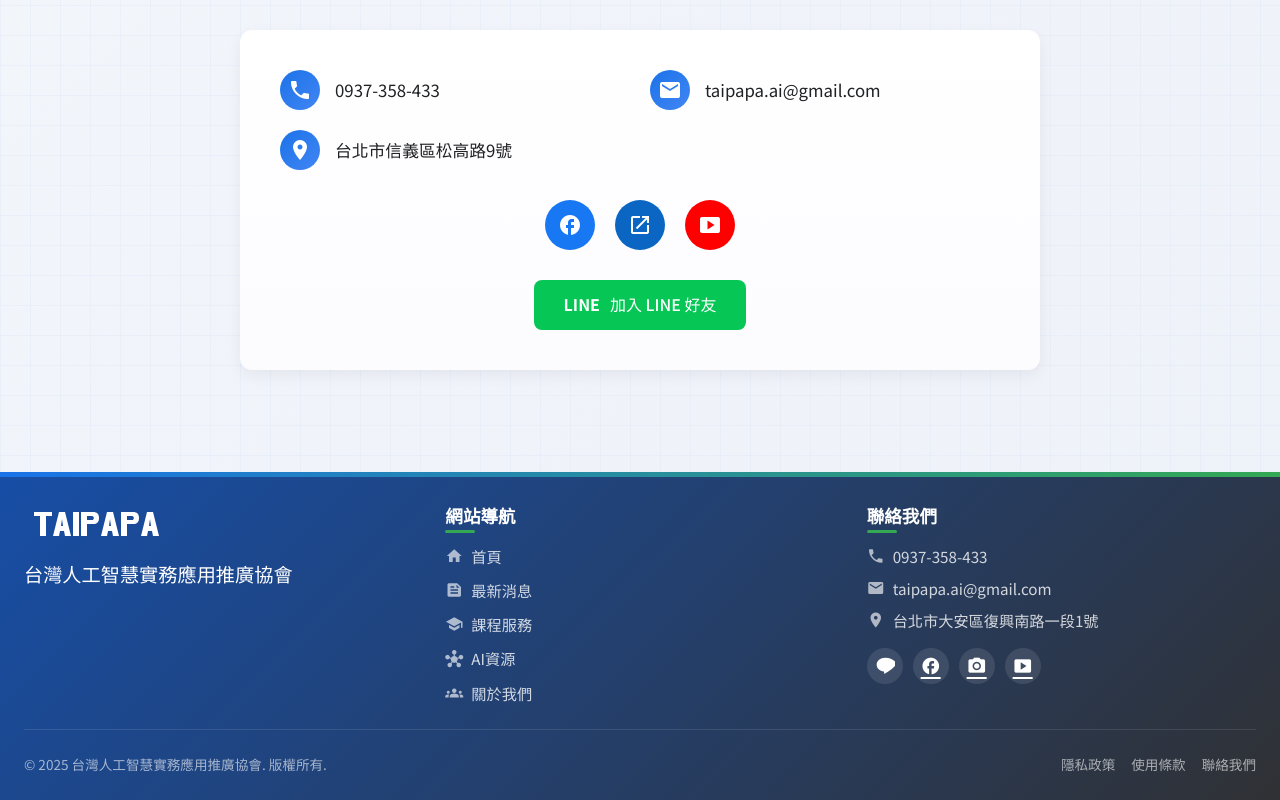
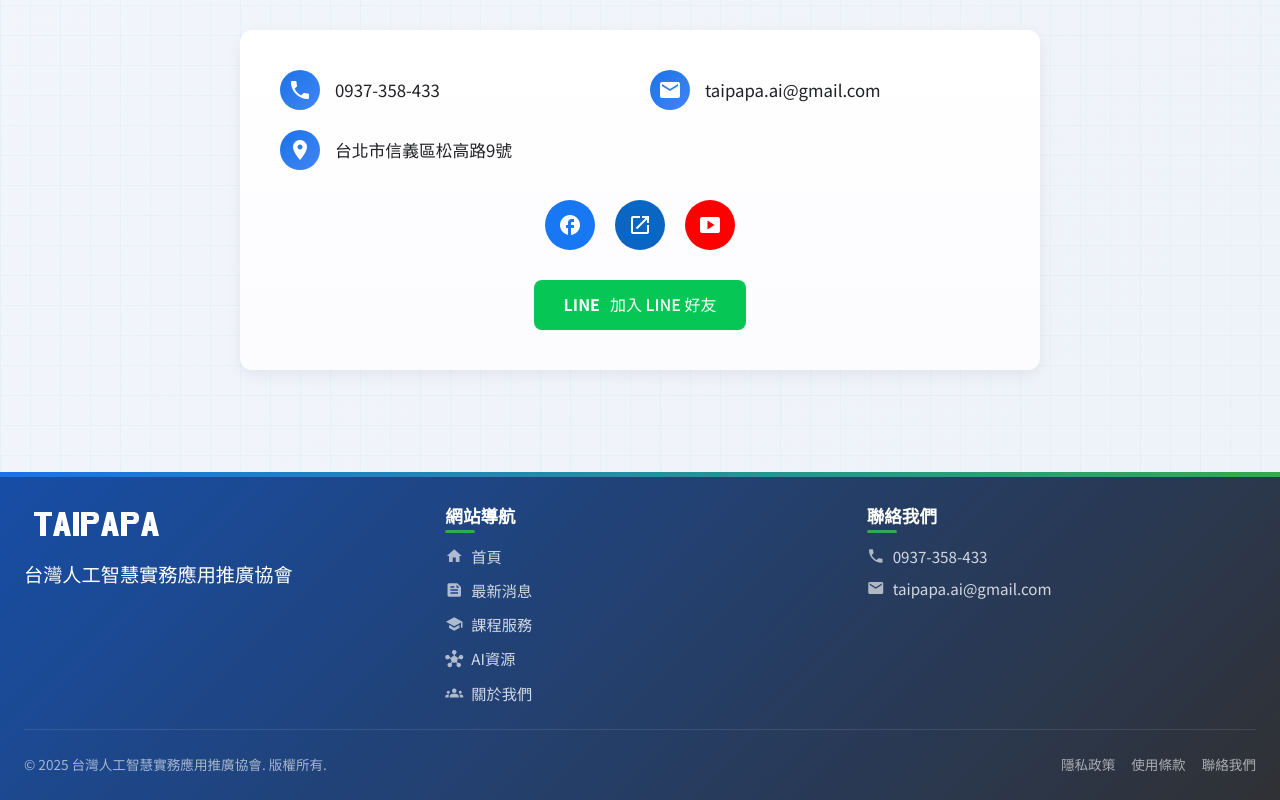
Before and after one commit to lichungtsai611/angular-taipapa, an Angular app: page /about in a window 1280 px wide. Shown: the part 3249-4049 px from the top of the page. Built offline with nearby package versions, Linux system fonts and the light colour scheme.

Commit message:
從 footer 移除地址和社交媒體連結部分

```diff
--- a/src/app/shared/footer/footer.component.html
+++ b/src/app/shared/footer/footer.component.html
@@ -37,25 +37,6 @@
           <span class="material-icons contact-icon">email</span>
           {{ contactInfo.email }}
         </p>
-        <p>
-          <span class="material-icons contact-icon">location_on</span>
-          {{ contactInfo.address }}
-        </p>
-
-        <div class="social-links">
-          <a href="https://line.me/ti/p/@930plzaf" target="_blank" class="social-link">
-            <img src="assets/line-icon.svg" alt="Line" class="line-icon">
-          </a>
-          <a href="#" class="social-link facebook">
-            <span class="material-icons">facebook</span>
-          </a>
-          <a href="#" class="social-link instagram">
-            <span class="material-icons">photo_camera</span>
-          </a>
-          <a href="#" class="social-link youtube">
-            <span class="material-icons">smart_display</span>
-          </a>
-        </div>
       </div>
     </div>
 
--- a/src/app/shared/footer/footer.component.scss
+++ b/src/app/shared/footer/footer.component.scss
@@ -143,51 +143,6 @@
   }
 }
 
-/* 社交媒體連結 */
-.social-links {
-  display: flex;
-  gap: 10px;
-  margin-top: var(--spacing-md);
-}
-
-.social-link {
-  display: flex;
-  align-items: center;
-  justify-content: center;
-  width: 36px;
-  height: 36px;
-  border-radius: 50%;
-  background-color: rgba(255, 255, 255, 0.1);
-  color: white;
-  transition: all 0.3s ease;
-
-  &:hover {
-    transform: translateY(-3px);
-    background-color: rgba(255, 255, 255, 0.2);
-  }
-
-  &.facebook:hover {
-    background-color: #1877F2;
-  }
-
-  &.instagram:hover {
-    background: linear-gradient(45deg, #f09433 0%, #e6683c 25%, #dc2743 50%, #cc2366 75%, #bc1888 100%);
-  }
-
-  &.youtube:hover {
-    background-color: #FF0000;
-  }
-
-  .material-icons {
-    font-size: 20px;
-  }
-}
-
-.line-icon {
-  width: 20px;
-  height: 20px;
-}
-
 /* 底部區域 */
 .footer-bottom {
   display: flex;
--- a/src/app/shared/footer/footer.component.ts
+++ b/src/app/shared/footer/footer.component.ts
@@ -13,8 +13,7 @@ export class FooterComponent {
   currentYear = new Date().getFullYear();
   contactInfo = {
     phone: '0937-358-433',
-    email: 'taipapa.ai@gmail.com',
-    address: '台北市大安區復興南路一段1號'
+    email: 'taipapa.ai@gmail.com'
   };
 
   navItems = [
```
